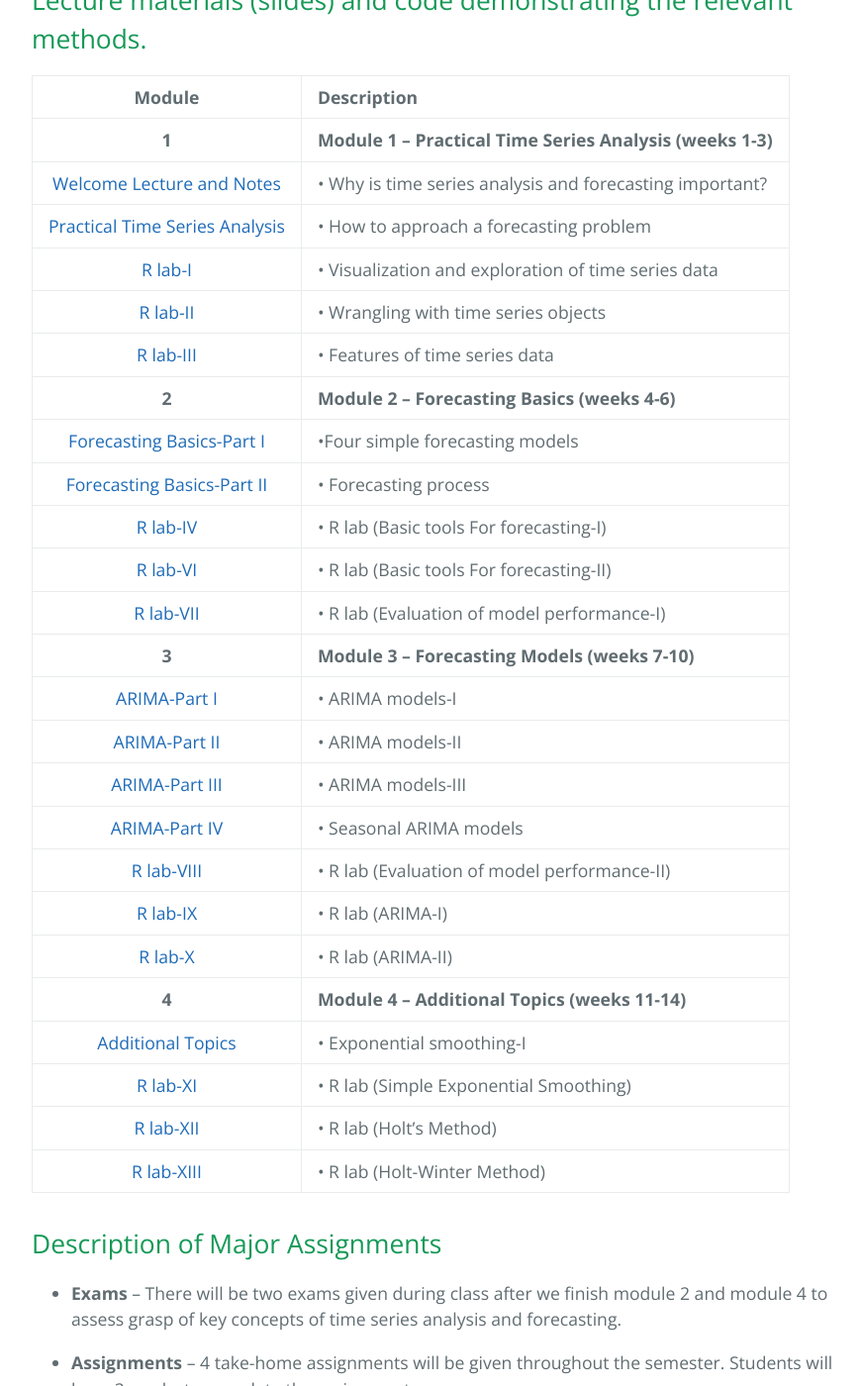
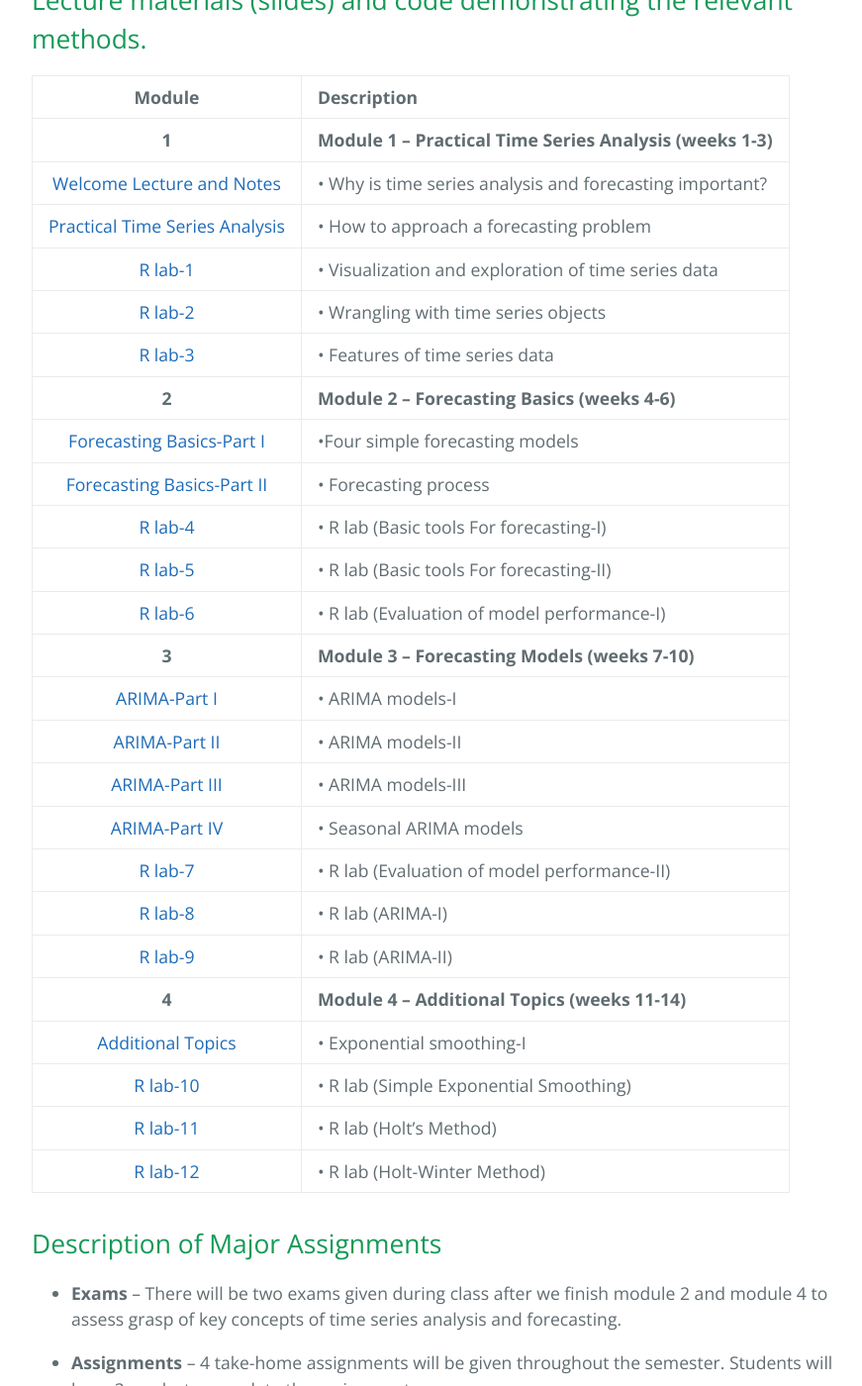
Before and after one commit to jiantongwanguc/BANA4090, a Jekyll site: the page built from index.md, in a window 1280 px wide and 1400 px high, scrolled down 2065 px. Shown: the whole window at 99% size, without its empty margins (192-1063 px from the left). Built offline with Jekyll 4.4.1, drawn with Linux system fonts in a browser that asks for light colours.

Commit message:
Update index.md

```diff
--- a/index.md
+++ b/index.md
@@ -68,28 +68,28 @@ end
 |                                **1**                                | **Module 1 – Practical Time Series Analysis (weeks 1-3)** |
 |              [Welcome Lecture and Notes](Welcome.pdf)               | •	Why is time series analysis and forecasting important?   |
 |              [Practical Time Series Analysis](W2.pdf)               | •	How to approach a forecasting problem                    |
-|                [R lab-I](BANA4090_W1_1_Intro_R.html)                | •	Visualization and exploration of time series data        |
-|      [R lab-II](BANA4090_W2_Visualizing-Time-Series-Data.html)      | •		Wrangling with time series objects                       |
-|                        [R lab-III](W3.html)                         | •	Features of time series data                             |
+|                [R lab-1](BANA4090_W1_1_Intro_R.html)                | •	Visualization and exploration of time series data        |
+|      [R lab-2](BANA4090_W2_Visualizing-Time-Series-Data.html)      | •		Wrangling with time series objects                       |
+|                        [R lab-3](W3.html)                         | •	Features of time series data                             |
 |                                **2**                                | **Module 2 – Forecasting Basics (weeks 4-6)**             |
 |               [Forecasting Basics-Part I](Ch3-1.pdf)                | •Four simple forecasting models                           |
 |               [Forecasting Basics-Part II](Ch3-2.pdf)               | •	Forecasting process                                      |
-| [R lab-IV](BANA4090_Week4_Lab5_Data-Examples_German-Forecasts.html) | •	R lab    (Basic tools For forecasting-I)                 |
-| [R lab-VI](BANA4090_Week5_Lab6_Data-Examples_German-Forecasts.html) | •	R lab      (Basic tools For forecasting-II)              |
-|                [R lab-VII](BANA4090_Week7_Lab7.html)                | •	R lab	(Evaluation of model performance-I)                 |
+| [R lab-4](BANA4090_Week4_Lab5_Data-Examples_German-Forecasts.html) | •	R lab    (Basic tools For forecasting-I)                 |
+| [R lab-5](BANA4090_Week5_Lab6_Data-Examples_German-Forecasts.html) | •	R lab      (Basic tools For forecasting-II)              |
+|                [R lab-6](BANA4090_Week7_Lab7.html)                | •	R lab	(Evaluation of model performance-I)                 |
 |                                **3**                                | **Module 3 – Forecasting Models (weeks 7-10)**            |
 |                      [ARIMA-Part I](Ch4-1.pdf)                      | •	ARIMA models-I                                           |
 |                     [ARIMA-Part II](Ch4-2.pdf)                      | •	ARIMA models-II                                          |
 |                     [ARIMA-Part III](Ch4-3.pdf)                     | •	ARIMA models-III                                         |
 |                     [ARIMA-Part IV](Ch4-4.pdf)                      | •	Seasonal ARIMA models                                    |
-|               [R lab-VIII](BANA4090_Week8_Lab8.html)                | •	R lab	(Evaluation of model performance-II)                |
-|                [R lab-IX](BANA4090_Week9_Lab9.html)                 | •	R lab (ARIMA-I)                                          |
-|               [R lab-X]( BANA4090_Week11_Lab10.html)                | •	R lab (ARIMA-II)                                         |
+|               [R lab-7](BANA4090_Week8_Lab8.html)                | •	R lab	(Evaluation of model performance-II)                |
+|                [R lab-8](BANA4090_Week9_Lab9.html)                 | •	R lab (ARIMA-I)                                          |
+|               [R lab-9]( BANA4090_Week11_Lab10.html)                | •	R lab (ARIMA-II)                                         |
 |                                **4**                                | **Module 4 – Additional Topics   (weeks 11-14)**          |
 |                   [Additional Topics](Ch5-1.pdf)                    | •	Exponential smoothing-I                                  |
-|               [R lab-XI](BANA4090_Week12_Lab11.html)                | • R lab (Simple Exponential Smoothing)                    |
-|                      [R lab-XII](Week13.html)                       | •	R lab (Holt's Method)                                    |
-|                     [R lab-XIII]( Week14.html)                      | •	R lab (Holt-Winter Method)                               |
+|               [R lab-10](BANA4090_Week12_Lab11.html)                | • R lab (Simple Exponential Smoothing)                    |
+|                      [R lab-11](Week13.html)                       | •	R lab (Holt's Method)                                    |
+|                     [R lab-12]( Week14.html)                      | •	R lab (Holt-Winter Method)                               |
 
 ## Description of Major Assignments
 
```
